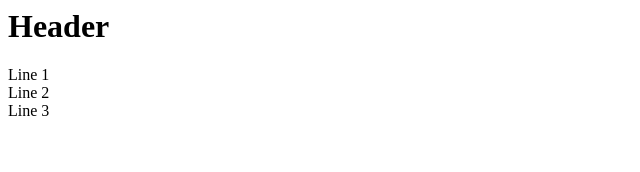
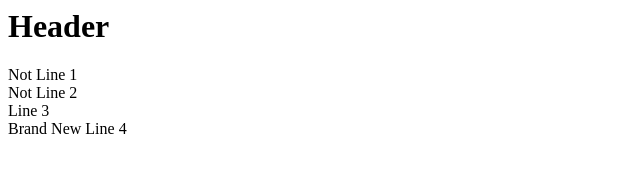
Before and after one commit to samuel-c/SlackBot-2020, a plain HTML site: page git_tst/index.html in a window 1280 px wide. Shown: the whole page, without its empty margins (0-640 px from the left). Drawn offline with Linux system fonts and the light colour scheme.

Commit message:
change index.html for branch_1

```diff
--- a/git_tst/index.html
+++ b/git_tst/index.html
@@ -4,8 +4,9 @@
 </head>
 <body>
 	<h1>Header</h1>
-	<div>Line 1</div>
-	<div>Line 2</div>
+	<div>Not Line 1</div>
+	<div>Not Line 2</div>
 	<div>Line 3</div>
+	<div>Brand New Line 4</div>
 </body>
 </html>
```
